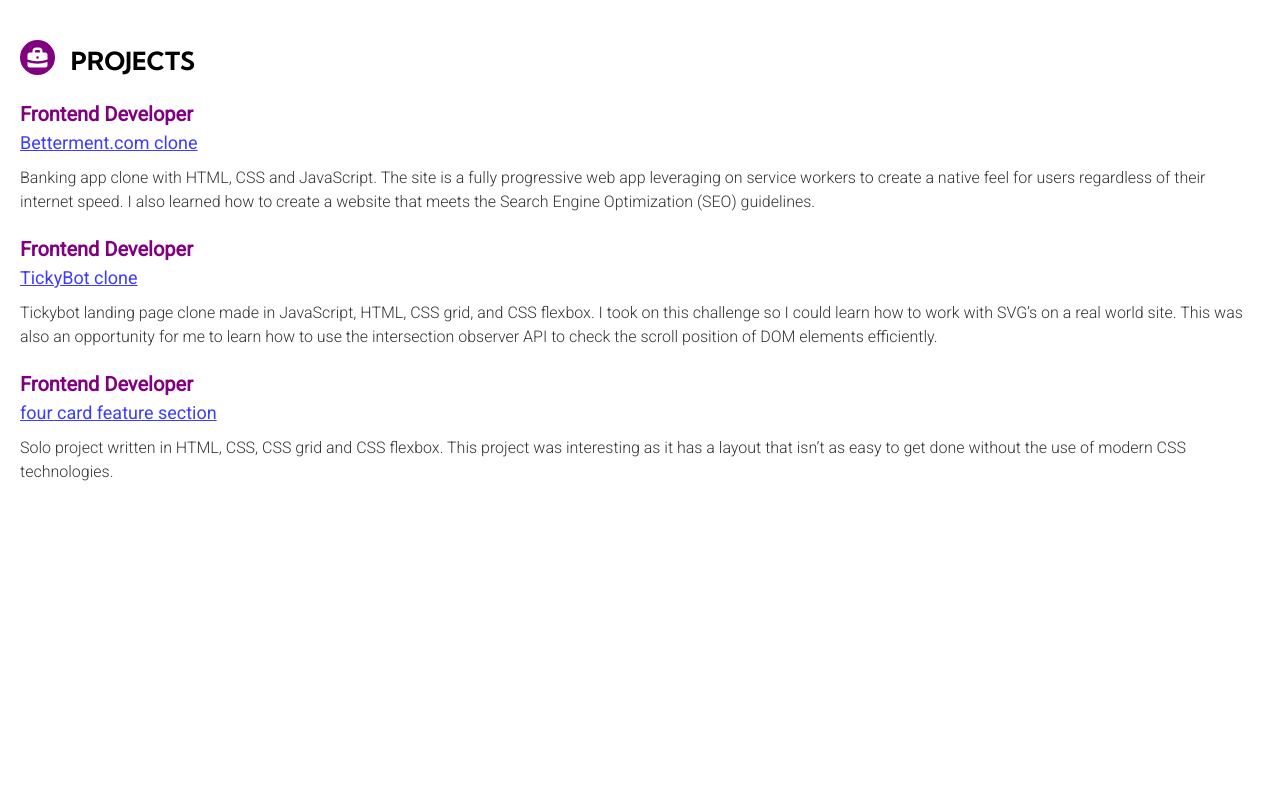
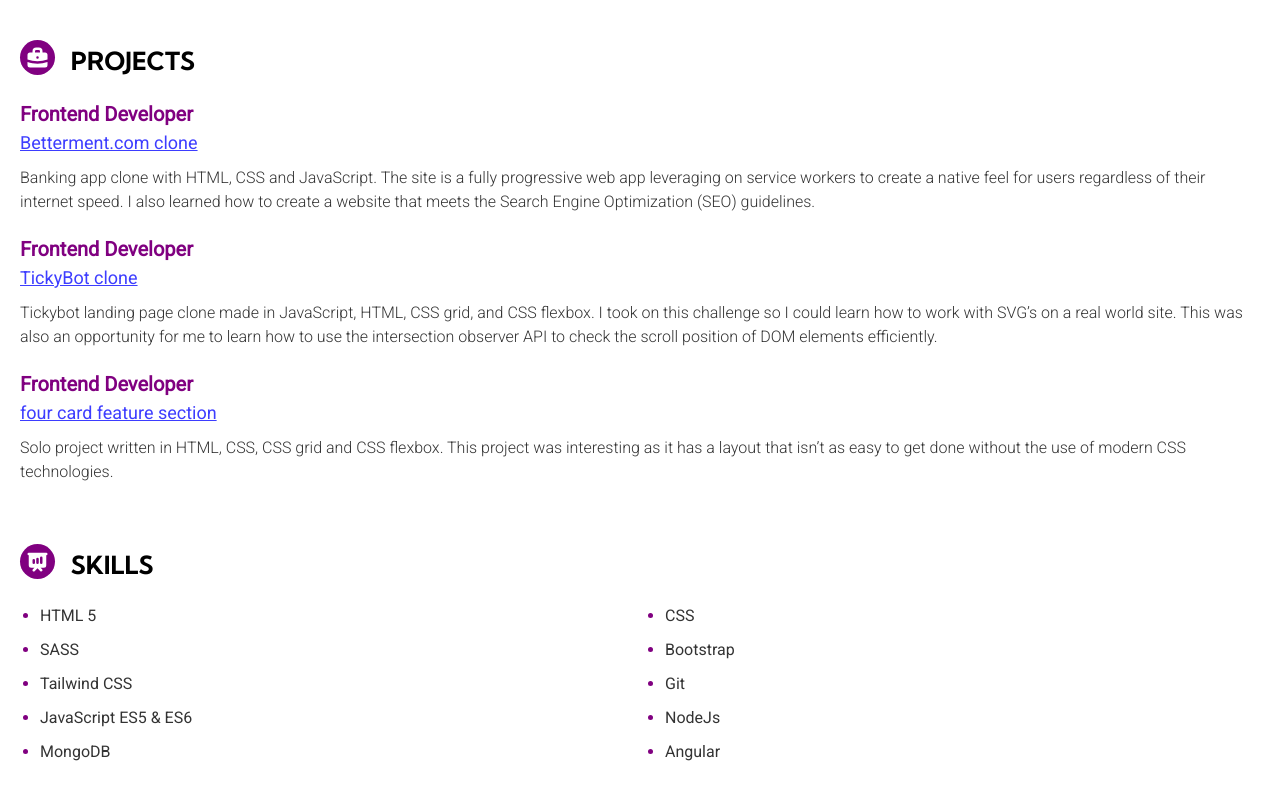
Before and after one commit to ShadeB/web-cv, a plain HTML site: page index.html in a window 1280 px wide. Shown: the part 920-1724 px from the top of the page. Before the commit the page ends 1424 px from the top, so only its background shows below. Drawn offline with Linux system fonts and the light colour scheme.

Commit message:
Create skills section

```diff
--- a/index.html
+++ b/index.html
@@ -232,6 +232,40 @@
 					</p>
 				</div>
 			</section>
+
+			<section>
+				<h2 class="heading section-heading">
+					<span class="section-icon">
+						<svg
+							xmlns="http://www.w3.org/2000/svg"
+							class="h-5 w-5"
+							viewBox="0 0 20 20"
+							fill="currentColor"
+						>
+							<path
+								fill-rule="evenodd"
+								d="M3 3a1 1 0 000 2v8a2 2 0 002 2h2.586l-1.293 1.293a1 1 0 101.414 1.414L10 15.414l2.293 2.293a1 1 0 001.414-1.414L12.414 15H15a2 2 0 002-2V5a1 1 0 100-2H3zm11 4a1 1 0 10-2 0v4a1 1 0 102 0V7zm-3 1a1 1 0 10-2 0v3a1 1 0 102 0V8zM8 9a1 1 0 00-2 0v2a1 1 0 102 0V9z"
+								clip-rule="evenodd"
+							/>
+						</svg>
+					</span>
+					<span>Skills</span>
+				</h2>
+				<div class="skills">
+					<ul class="skills-list">
+						<li>HTML 5</li>
+						<li>CSS</li>
+						<li>SASS</li>
+						<li>Bootstrap</li>
+						<li>Tailwind CSS</li>
+						<li>Git</li>
+						<li>JavaScript ES5 & ES6</li>
+						<li>NodeJs</li>
+						<li>MongoDB</li>
+						<li>Angular</li>
+					</ul>
+				</div>
+			</section>
 		</main>
 	</body>
 </html>
--- a/style.css
+++ b/style.css
@@ -106,3 +106,20 @@ section p {
 	font-size: 1.8rem;
 	color: rgba(0, 0, 255, 0.76);
 }
+
+.skills-list {
+	padding: 2rem;
+	display: grid;
+	grid-template-columns: repeat(2, 1fr);
+	row-gap: 1rem;
+	column-gap: 5rem;
+}
+
+.skills-list li {
+	list-style-type: disc;
+	font-weight: 400;
+}
+
+.skills-list li::marker {
+	color: #800080;
+}
```
